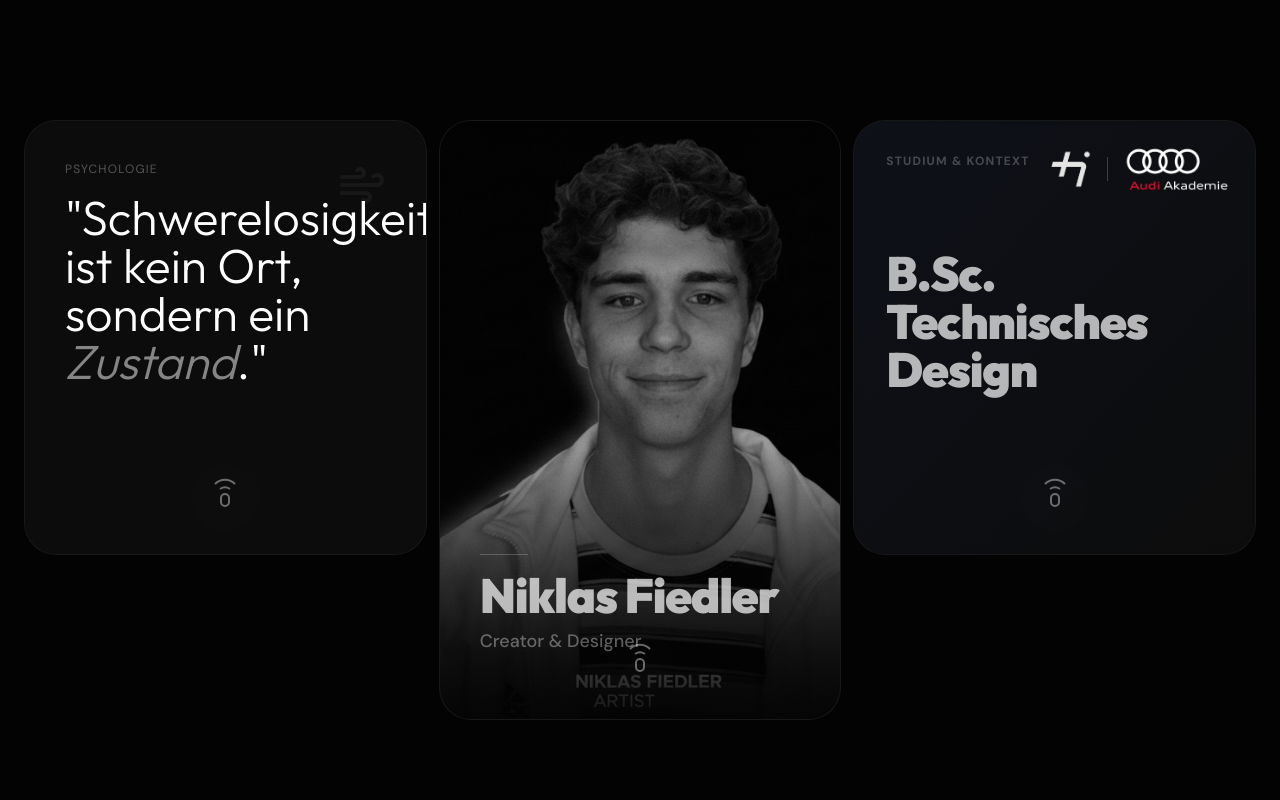
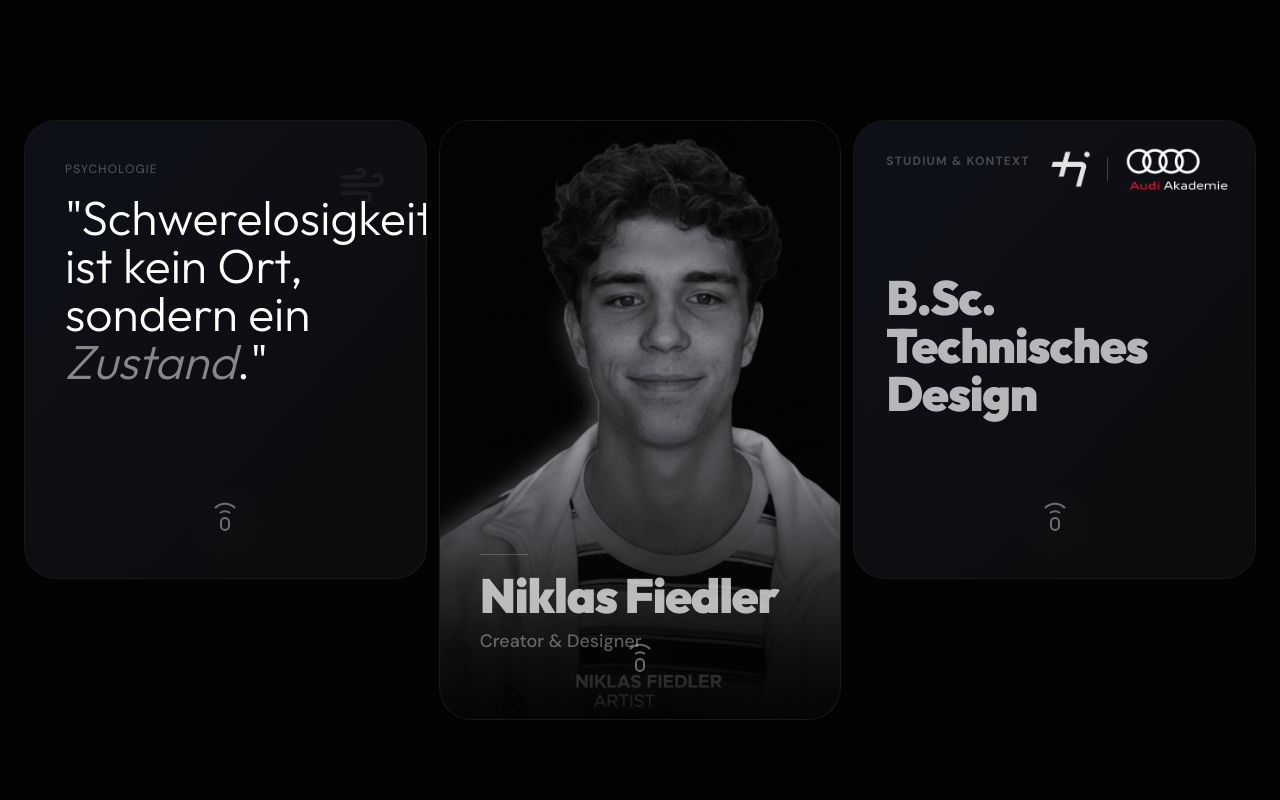
Before and after one commit to Nklsfdler/Schwerelos, a Next.js app: page / in a window 1280 px wide. Shown: the part 8780-9580 px from the top of the page. Built offline with nearby package versions, Linux system fonts and the light colour scheme.

Commit message:
chore: UI Polish Round 25 (Blue Theme & Improved Spacing)

```diff
--- a/app/components/ModelSection.tsx
+++ b/app/components/ModelSection.tsx
@@ -82,8 +82,8 @@ export default function ModelSection() {
             {/* SEPARATE CARD CONTAINER - Taller/Rectangular */}
             <div className="relative w-full max-w-[1400px] h-[95vh] md:h-[105vh] min-h-[800px] bg-[#0a0a0a] border border-white/10 rounded-[3rem] overflow-hidden flex flex-col shadow-2xl">
 
-                {/* Background Texture */}
-                <div className="absolute inset-0 bg-[radial-gradient(ellipse_at_top,_var(--tw-gradient-stops))] from-neutral-800/10 via-[#0a0a0a] to-[#050505] pointer-events-none" />
+                {/* Background Texture (With Blue Tint) */}
+                <div className="absolute inset-0 bg-[radial-gradient(ellipse_at_top,_var(--tw-gradient-stops))] from-blue-900/5 via-[#0a0a0a] to-[#050505] pointer-events-none" />
 
                 {/* 1. TOP: STATIC HEADER (Plain Text - No Bubble) */}
                 <div className="relative z-30 w-full p-6 md:p-8 flex flex-col items-start bg-gradient-to-b from-[#0a0a0a] to-transparent shrink-0">
--- a/app/page.tsx
+++ b/app/page.tsx
@@ -426,6 +426,8 @@ export default function Home() {
 
                         {/* TILE 2: PHILOSOPHY */}
                         <SpotlightCard colSpan="md:col-span-4" rowSpan="md:row-span-1" className="min-h-[400px]">
+                            {/* Blue Theme Gradient */}
+                            <div className="absolute inset-0 bg-gradient-to-br from-blue-900/10 to-transparent pointer-events-none" />
                             <div className="p-10 flex flex-col justify-between h-full relative z-10">
                                 <Wind className="w-12 h-12 text-white/5 absolute top-10 right-10" />
                                 <div>
@@ -443,6 +445,8 @@ export default function Home() {
                             {/* ROUND 12: FORCE CENTER */}
                             <img src="/sequence/Niklas/image.png" alt="Niklas Fiedler" loading="lazy" decoding="async" className="absolute inset-0 w-full h-full object-cover object-center filter grayscale opacity-80 group-hover:opacity-100 transition-all duration-700" />
                             <div className="absolute inset-0 bg-gradient-to-t from-[#030303] via-transparent to-transparent opacity-90" />
+                            {/* Blue Theme Overlay */}
+                            <div className="absolute inset-0 bg-blue-900/5 mix-blend-overlay pointer-events-none" />
                             <div className="absolute bottom-0 left-0 p-6 md:p-10 w-full">
                                 <div className="h-px w-12 bg-white/20 mb-4" />
                                 <h3 className="text-3xl md:text-5xl font-[family-name:var(--font-outfit)] font-black text-white mb-2 tracking-tight group-hover:text-white text-white/70 transition-colors duration-500">Niklas Fiedler</h3>
@@ -465,7 +469,8 @@ export default function Home() {
                                     <div className="flex justify-between items-start mb-2 group-hover:opacity-100 opacity-60 transition-opacity duration-500">
                                         <span className="text-[10px] md:text-xs uppercase tracking-widest font-bold text-white/40">Studium & Kontext</span>
                                     </div>
-                                    <h5 className="text-3xl md:text-5xl font-[family-name:var(--font-outfit)] font-black leading-none text-white mt-auto md:mt-20 tracking-tight relative z-10 group-hover:text-white text-white/70 transition-colors duration-500">
+                                    {/* Spacing Fix: Pushed down for logos */}
+                                    <h5 className="text-3xl md:text-5xl font-[family-name:var(--font-outfit)] font-black leading-none text-white mt-auto pt-16 md:pt-24 tracking-tight relative z-10 group-hover:text-white text-white/70 transition-colors duration-500">
                                         B.Sc. Technisches<br /> Design
                                     </h5>
                                 </div>
@@ -514,7 +519,8 @@ export default function Home() {
                 {/* 6. CONTACT SECTION - Tighter Layout (gap-2 equivalent) */}
                 <section id="kontakt" className="py-2 px-2 md:px-12 bg-[#020205] flex justify-center -mt-4">
                     <div className="max-w-[1200px] w-full relative border border-white/10 rounded-[3rem] overflow-hidden bg-[#0a0a0a] min-h-[200px] flex items-center shadow-2xl">
-                        <div className="absolute inset-0 bg-gradient-to-r from-blue-900/10 via-transparent to-purple-900/10 opacity-60" />
+                        {/* Enhanced Blue Gradient */}
+                        <div className="absolute inset-0 bg-gradient-to-r from-blue-900/20 via-transparent to-purple-900/10 opacity-80" />
                         <div className="p-8 md:p-12 flex flex-col md:flex-row justify-between items-center h-full relative z-10 w-full">
                             <div className="text-center md:text-left mb-8 md:mb-0">
                                 <div className="flex items-center justify-center md:justify-start gap-6 mb-4">
```
